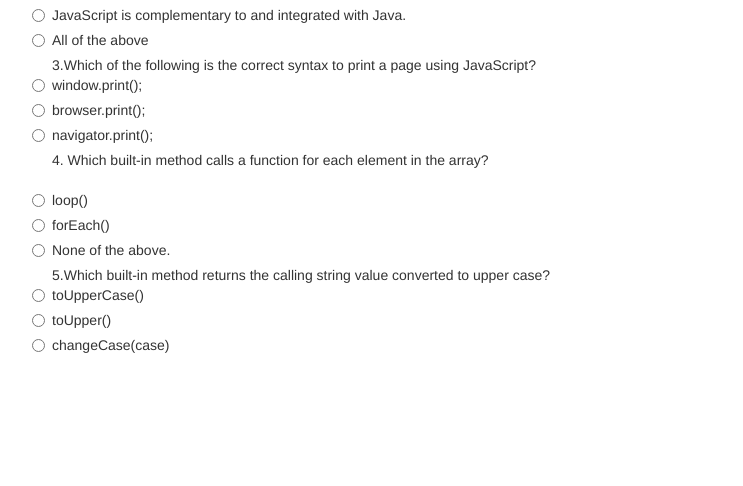
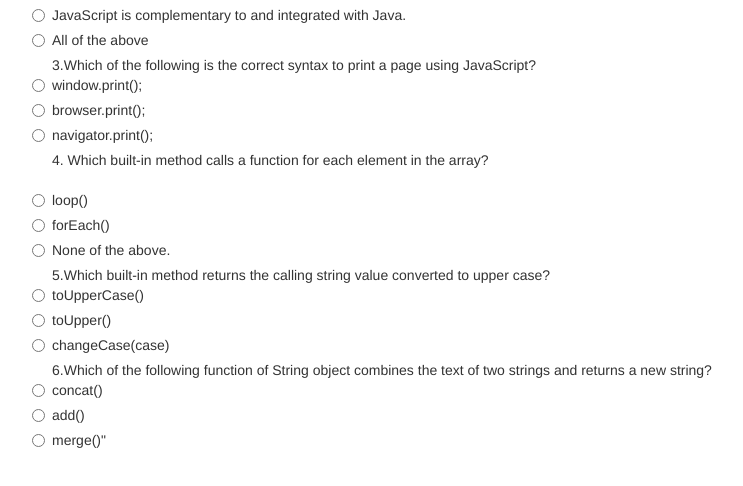
Before and after one commit to mukasine/quiz, a plain HTML site: page index.html in a window 1280 px wide. Shown: the part 110-596 px from the top of the page, without its empty margins (38-781 px from the left). Drawn offline with nearby package versions, Linux system fonts and the light colour scheme.

Commit message:
adding question 6

```diff
--- a/index.html
+++ b/index.html
@@ -93,6 +93,26 @@
                                                       changeCase(case)
                                                     </label>
                                                   </div>
+                                                  <div class="radio">
+                                                        <label for=question6>6.Which of the following function of String object combines the text of two strings and returns a new string?</label><br>
+                                                            <label>
+                                                              <input type="radio" name="question6" value="1">
+                                                              concat()
+                                                            </label>
+                                                          </div>
+                                                          <div class="radio">
+                                                            <label>
+                                                              <input type="radio" name="question2" value="2">
+                                                              add()
+                                                            </label>
+                                                          </div>
+                                                          <div class="radio">
+                                                            <label>
+                                                              <input type="radio" name="question6" value="3">
+                                                              merge()
+                                                            </label>"
+
+                                                          </div>
 
     </form>
 
```
